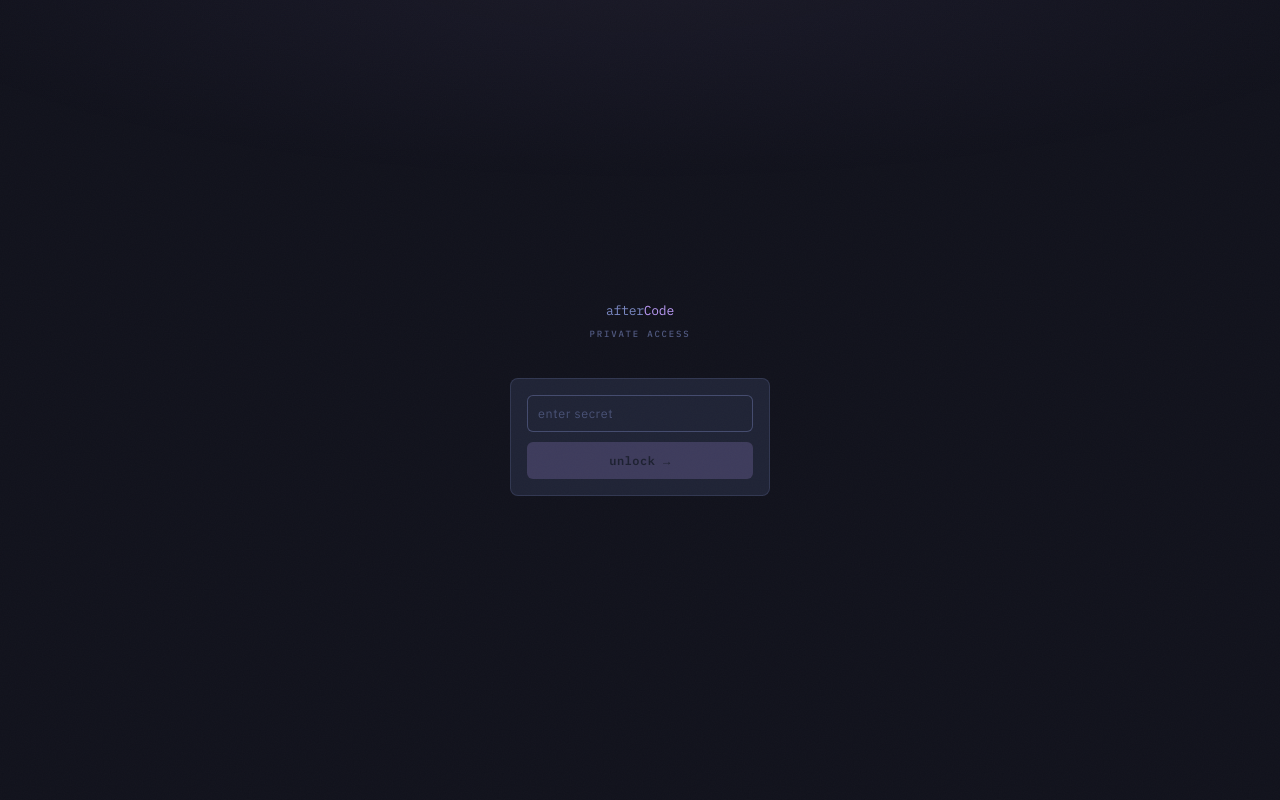
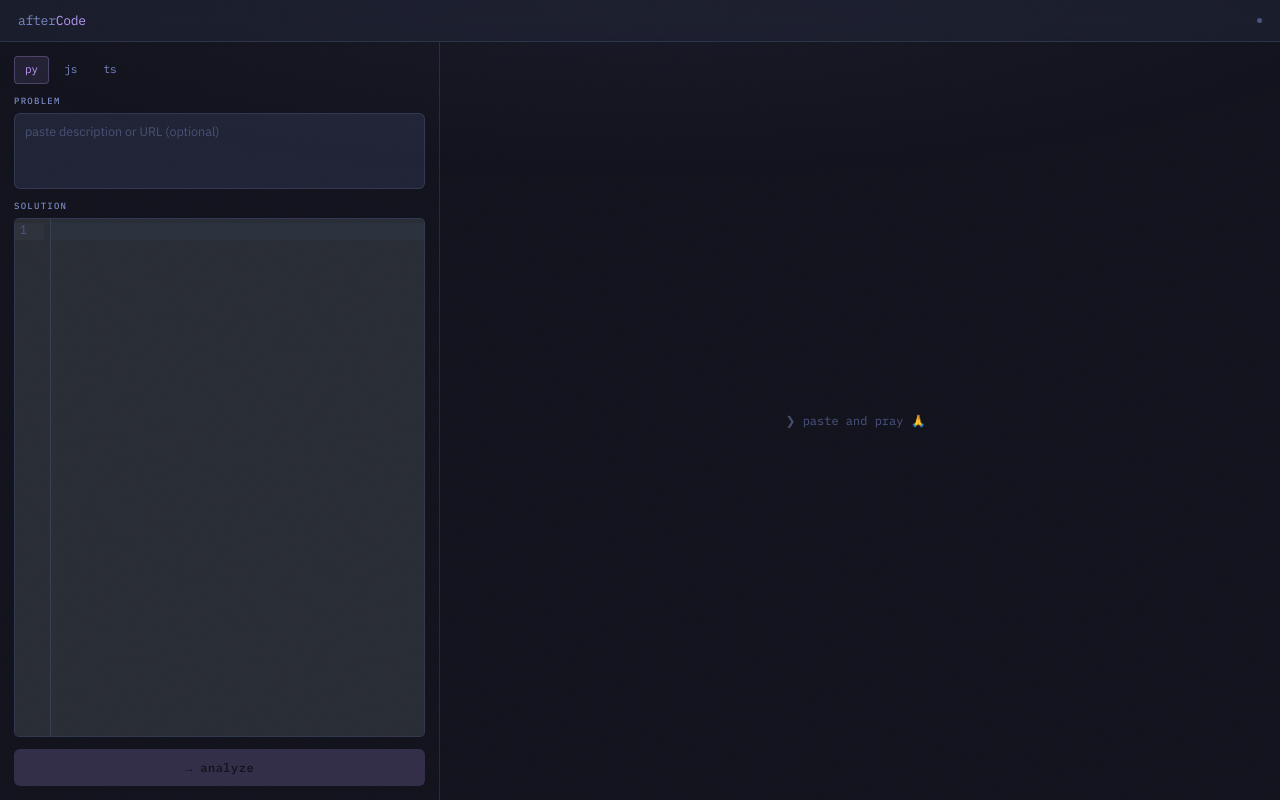
Before and after one commit to leejiayi-ljy/AfterCode, a React (Vite) app: page / in a window 1280 px wide. Built offline with nearby package versions, Linux system fonts and the light colour scheme.

Commit message:
add firewall for vercal functions and bypass approach

```diff
--- a/api/analyze.js
+++ b/api/analyze.js
@@ -21,8 +21,8 @@ export default async function handler(req, res) {
     return res.status(405).json({ error: 'Method not allowed' })
   }
 
-  const secret = req.headers['x-app-secret']
-  if (!secret || secret !== process.env.APP_SECRET) {
+  const headerSecret = req.headers['x-app-secret']
+  if (headerSecret && headerSecret !== process.env.APP_SECRET) {
     return res.status(401).json({ error: 'Unauthorized' })
   }
 
--- a/src/App.jsx
+++ b/src/App.jsx
@@ -9,60 +9,13 @@ const LANGUAGES = [
   { value: 'typescript', label: 'ts' },
 ]
 
-function SecretGate({ onUnlock }) {
-  const [value, setValue] = useState('')
-  return (
-    <div
-      style={{ height: '100%', background: 'var(--bg)' }}
-      className='flex flex-col items-center justify-center gap-10'
-    >
-      <div className='flex flex-col items-center gap-3'>
-        <div className='brand'>
-          <span className='brand-after'>after</span>
-          <span className='brand-code'>Code</span>
-        </div>
-        <span className='label' style={{ letterSpacing: '0.2em', opacity: 0.6 }}>
-          private access
-        </span>
-      </div>
-
-      <div
-        className='flex flex-col gap-2.5'
-        style={{
-          width: '260px',
-          background: 'var(--surface)',
-          border: '1px solid var(--border)',
-          borderRadius: '8px',
-          padding: '16px',
-        }}
-      >
-        <input
-          type='password'
-          value={value}
-          onChange={(e) => setValue(e.target.value)}
-          onKeyDown={(e) => e.key === 'Enter' && value && onUnlock(value)}
-          placeholder='enter secret'
-          autoFocus
-          className='field mono'
-          style={{ letterSpacing: '0.05em' }}
-        />
-        <button disabled={!value} onClick={() => onUnlock(value)} className='btn-analyze'>
-          unlock →
-        </button>
-      </div>
-    </div>
-  )
-}
-
 function AnalyzeButton({ status, onClick, disabled }) {
   return (
     <button onClick={onClick} disabled={disabled} className='btn-analyze'>
       {status === 'loading' ? (
         <span style={{ display: 'flex', alignItems: 'center', gap: '1px' }}>
           analyzing
-          <span className='ldot' style={{ marginLeft: '4px' }}>
-            .
-          </span>
+          <span className='ldot' style={{ marginLeft: '4px' }}>.</span>
           <span className='ldot'>.</span>
           <span className='ldot'>.</span>
         </span>
@@ -82,7 +35,6 @@ const IDLE_PROMPTS = [
 const idlePrompt = IDLE_PROMPTS[Math.floor(Math.random() * IDLE_PROMPTS.length)]
 
 export default function App() {
-  const [secret, setSecret] = useState(() => localStorage.getItem('secret-token') || '')
   const [problem, setProblem] = useState(() => localStorage.getItem('ac-problem') || '')
   const [code, setCode] = useState(() => localStorage.getItem('ac-code') || '')
   const [language, setLanguage] = useState(() => localStorage.getItem('ac-language') || 'python')
@@ -90,20 +42,9 @@ export default function App() {
   const [analysis, setAnalysis] = useState(null)
   const [error, setError] = useState(null)
 
-  const handleUnlock = useCallback((val) => {
-    localStorage.setItem('secret-token', val)
-    setSecret(val)
-  }, [])
-
-  useEffect(() => {
-    localStorage.setItem('ac-problem', problem)
-  }, [problem])
-  useEffect(() => {
-    localStorage.setItem('ac-code', code)
-  }, [code])
-  useEffect(() => {
-    localStorage.setItem('ac-language', language)
-  }, [language])
+  useEffect(() => { localStorage.setItem('ac-problem', problem) }, [problem])
+  useEffect(() => { localStorage.setItem('ac-code', code) }, [code])
+  useEffect(() => { localStorage.setItem('ac-language', language) }, [language])
 
   const handleAnalyze = useCallback(async () => {
     if (!code.trim()) return
@@ -111,16 +52,16 @@ export default function App() {
     setError(null)
 
     try {
+      const headers = { 'Content-Type': 'application/json' }
+      const storedSecret = localStorage.getItem('x-app-secret')
+      if (storedSecret) headers['x-app-secret'] = storedSecret
+
       const res = await fetch('/api/analyze', {
         method: 'POST',
-        headers: {
-          'Content-Type': 'application/json',
-          'x-app-secret': secret,
-        },
+        headers,
         body: JSON.stringify({ problem, code, language }),
       })
 
-      if (res.status === 401) throw new Error('Invalid secret — clear localStorage and re-enter.')
       if (!res.ok) throw new Error(`Server error: ${res.status}`)
 
       const data = await res.json()
@@ -130,7 +71,7 @@ export default function App() {
       setError(e.message)
       setStatus('error')
     }
-  }, [code, language, problem, secret])
+  }, [code, language, problem])
 
   useEffect(() => {
     const onKey = (e) => {
@@ -142,8 +83,6 @@ export default function App() {
     document.addEventListener('keydown', onKey)
     return () => document.removeEventListener('keydown', onKey)
   }, [code, status, handleAnalyze])
-
-  if (!secret) return <SecretGate onUnlock={handleUnlock} />
 
   const canAnalyze = code.trim().length > 0 && status !== 'loading'
 
```
